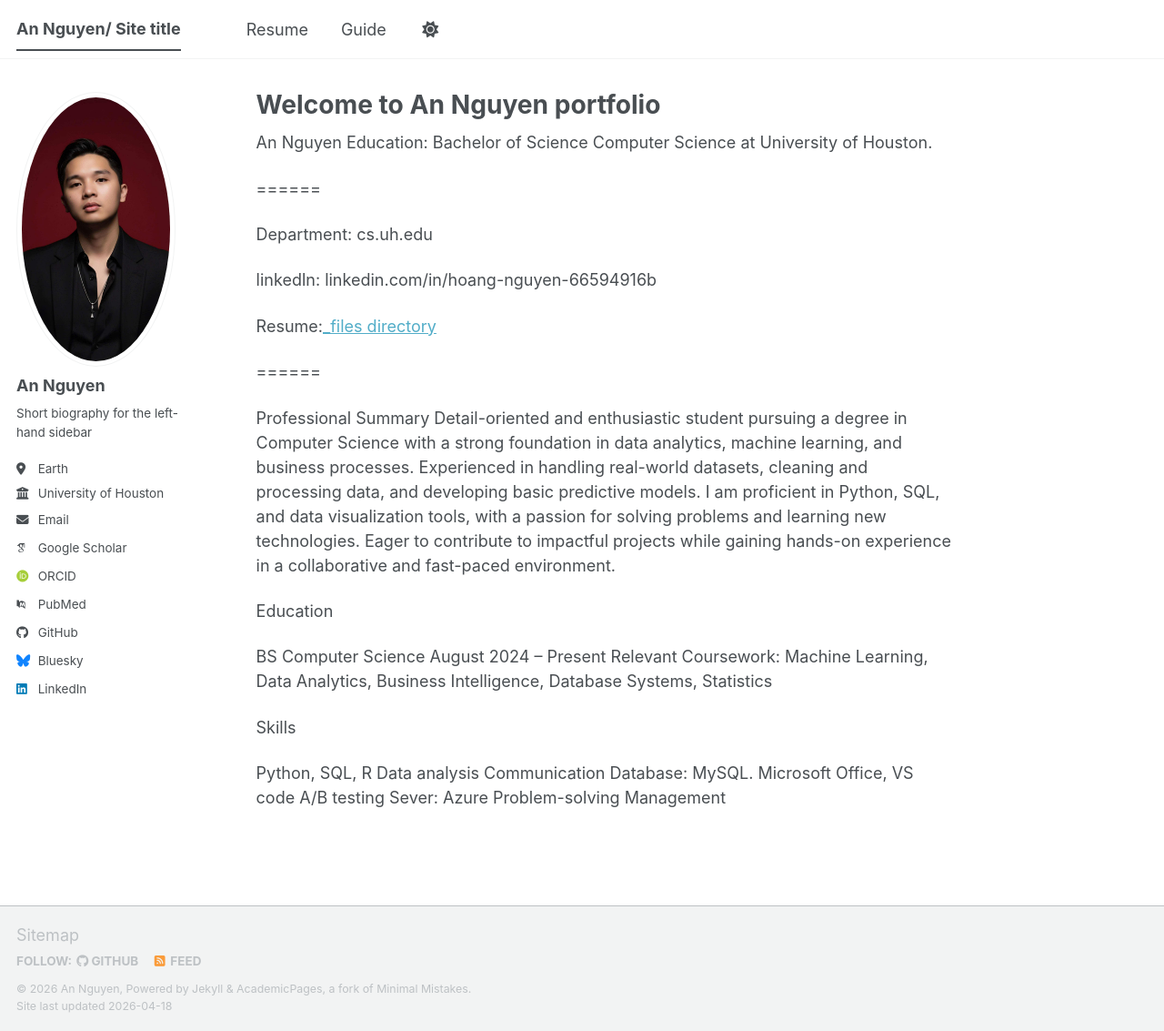
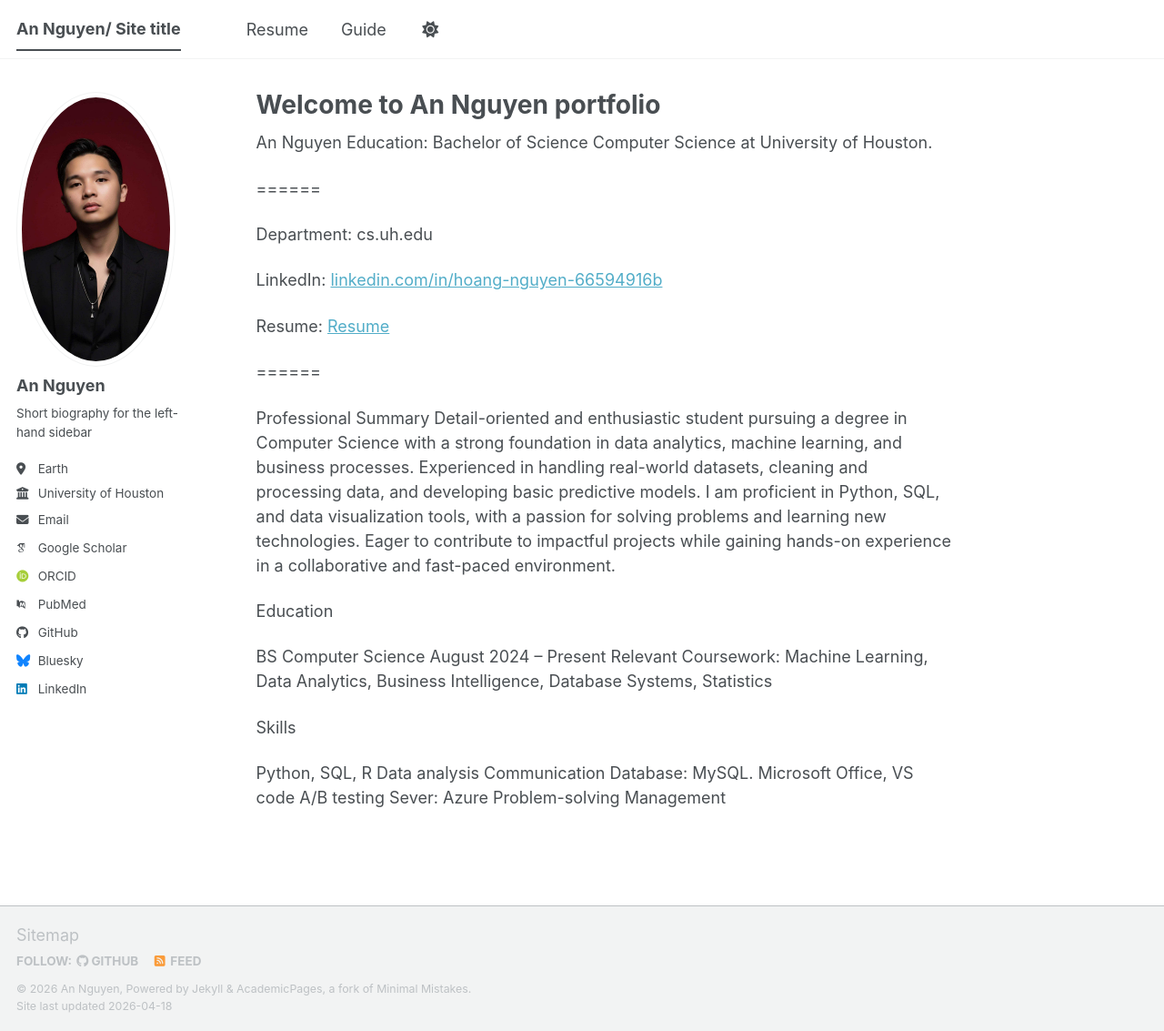
Before and after one commit to Git-cpu17/HoangNguyen.github.io, a Jekyll site: the page built from _pages/about.md, in a window 1280 px wide and 1133 px high. Shown: the whole window at 91% size. Built offline with Jekyll 4.4.1, drawn with Linux system fonts in a browser that asks for light colours; some web fonts are replaced; a script bundle is joined from its source files by our own code; library files that are not in the unit come from our copies.

Commit message:
the markdown page about need to update to avoid override

```diff
--- a/_pages/about.md
+++ b/_pages/about.md
@@ -15,9 +15,11 @@ Education: Bachelor of Science  Computer Science at University of Houston.
 
 Department: cs.uh.edu
 
-linkedln:  linkedin.com/in/hoang-nguyen-66594916b
+LinkedIn: [linkedin.com/in/hoang-nguyen-66594916b](https://www.linkedin.com/in/hoang-nguyen-66594916b)
 
-Resume:[_files directory](https://github.com/Git-cpu17/HoangNguyen.github.io/blob/master/files/HNguyenRes24UH_2.pdf)
+
+Resume: [Resume](./_files/HNguyenRes24UH_2.pdf)
+
 
 ======
 
```
